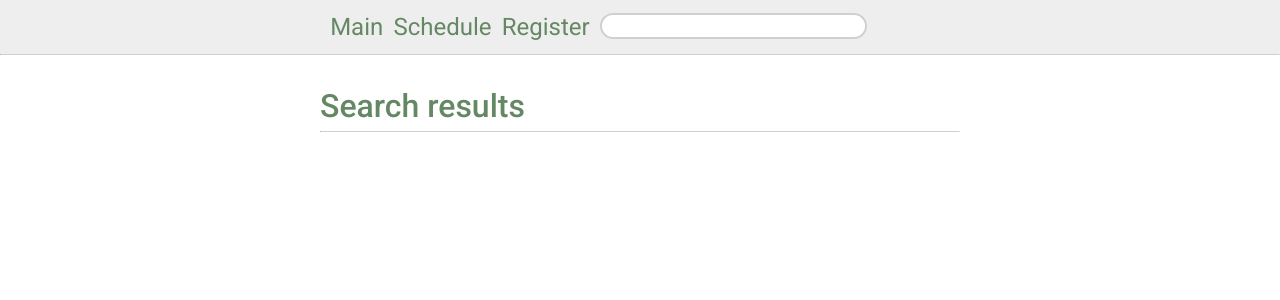
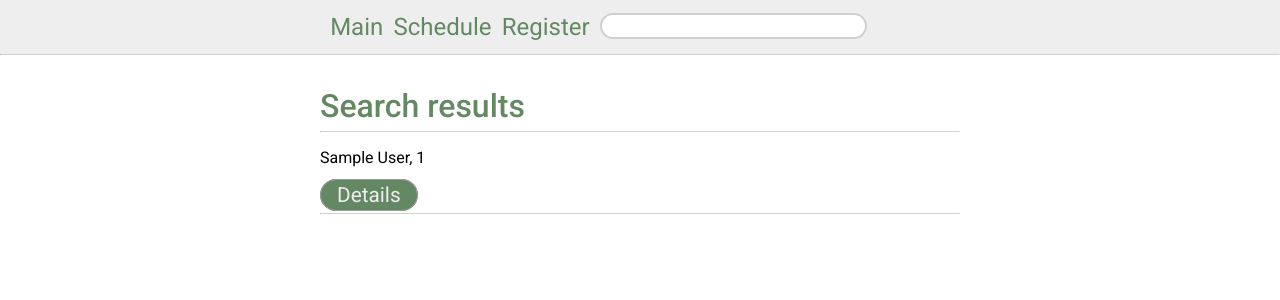
Before and after one commit to adam-lepkowski/clinic-management-system, a Django app: template patients/templates/patients/search_results.html in a window 1280 px wide. Shown: the top 300 px of the page. Run offline with Django 4.2, Linux system fonts and the light colour scheme; the template is opened without the code that fills it: values that come from a table or form of the project are taken from there, others are empty; tables that the repository leaves empty hold one stand-in row (values such as "Sample post"); some libraries are stand-ins or nearby versions.

Commit message:
Present search results

```diff
--- a/patients/templates/patients/search_results.html
+++ b/patients/templates/patients/search_results.html
@@ -2,16 +2,28 @@
 {% load static %}
 
 {% block title %}
-    Patient registered!
+Search results
 {% endblock %}
 
+{% block style %}
+<link rel="stylesheet" href="{% static 'patients/patients.css' %}">
+{% endblock %}
 
 {% block content %}
 {% include 'includes/navbar.html' %}
 
 <section class="content">
-   <h2 class="section-heading">Search results</h2>
-   <hr class="section-separator">
+    <h2 class="section-heading">Search results</h2>
+    <hr class="section-separator">
+    <div class="search-results">
+        {% for patient in patients %}
+        <div class="search-results-row">
+            <p>{{ patient.first_name|title }} {{ patient.last_name|title }}, {{ patient.personal_id }}</p>
+            <a href="{% url 'patients:patient' patient.id %}" class="btn-green">Details</a>
+        </div>
+        <hr class="section-separator">
+        {% endfor %}
+    </div>
 </section>
 
 {% endblock %}
```
